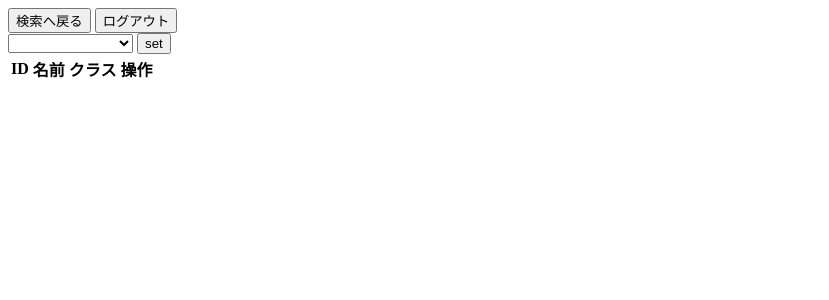
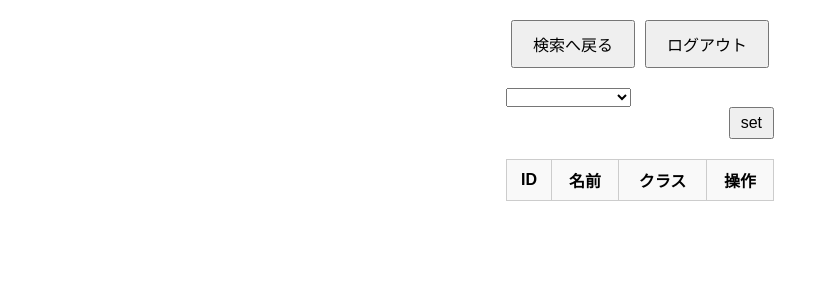
Before and after one commit to hit6318-11/extreme-crusader, a Flask app: template last/templates/result.html in a window 1280 px wide. Shown: the top 300 px of the page, without its empty margins (0-829 px from the left). Run offline with Flask 3, Linux system fonts and the light colour scheme; the template is opened without the code that fills it, so the values that code supplies are empty.

Commit message:
search.csslとresult.cssの作成

```diff
--- /dev/null
+++ b/last/static/result.css
@@ -0,0 +1,62 @@
+body {
+  font-family: Arial, sans-serif;
+  font-size: 16px;
+  margin: 0;
+  padding: 20px;
+  display: flex;
+  flex-direction: column;
+  align-items: center;
+}
+
+header {
+  width: 100%;
+  display: flex;
+  justify-content: space-between;
+  align-items: center;
+  margin-bottom: 20px;
+}
+
+.search-results {
+  width: 100%;
+  max-width: 800px; /* コンテナの最大幅を設定 */
+  display: flex;
+  flex-direction: column;
+  align-items: center;
+}
+
+.search-results select {
+  align-self: flex-start; /* ドロップダウンを左に寄せる */
+}
+
+.search-results button {
+  margin-left: auto; /* setボタンを右に寄せる */
+  margin-bottom: 20px; /* ボタンとテーブルの間隔 */
+}
+
+table {
+  width: 100%;
+  border-collapse: collapse;
+  text-align: center; /* テーブルのテキストを中央揃え */
+  margin-bottom: 20px; /* テーブルの下の余白 */
+}
+
+th, td {
+  border: 1px solid #ccc;
+  padding: 8px;
+}
+
+thead {
+  background-color: #f9f9f9;
+}
+
+button {
+  padding: 5px 10px;
+  font-size: 16px;
+  cursor: pointer;
+}
+
+/* ヘッダーのボタンスタイル */
+header button {
+  padding: 10px 20px;
+  margin: 0 5px;
+}
--- a/last/templates/result.html
+++ b/last/templates/result.html
@@ -1,9 +1,9 @@
 <!DOCTYPE html>
-<html lang="en">
+<html lang="ja">
 <head>
     <meta charset="UTF-8">
     <title>Search Results</title>
-    <link rel="stylesheet" href="style.css"> <!-- CSSスタイルシートのパスを適宜調整してください -->
+    <link rel="stylesheet" href="../static/result.css"> <!-- CSSスタイルシートのパスを適宜調整してください -->
     <script src="https://cdn.jsdelivr.net/npm/vue@2/dist/vue.js"></script> <!-- Vue.js -->
     <script src="https://unpkg.com/axios/dist/axios.min.js"></script> <!-- Axios for HTTP requests -->
 </head>
@@ -49,6 +49,6 @@
         </div>
     </div>
 
-    <script src="./result.js"></script>
+    <script src="../js/result.js"></script>
 </body>
 </html>
--- a/last/templates/search.html
+++ b/last/templates/search.html
@@ -2,6 +2,7 @@
 <html>
 <head>
     <title>Search Page</title>
+    <link rel="stylesheet" href="../static/search.css">
 </head>
 <body>
     <h1>Search</h1>
@@ -24,6 +25,6 @@
     <button onclick="search()">Search</button>
     <div id="results"></div>
 
-    <script src="./search.js"></script>
+    <script src="../js/search.js"></script>
 </body>
 </html>
```
Also changed, not shown: last/static/search.css (added, +47 -0 lines).
